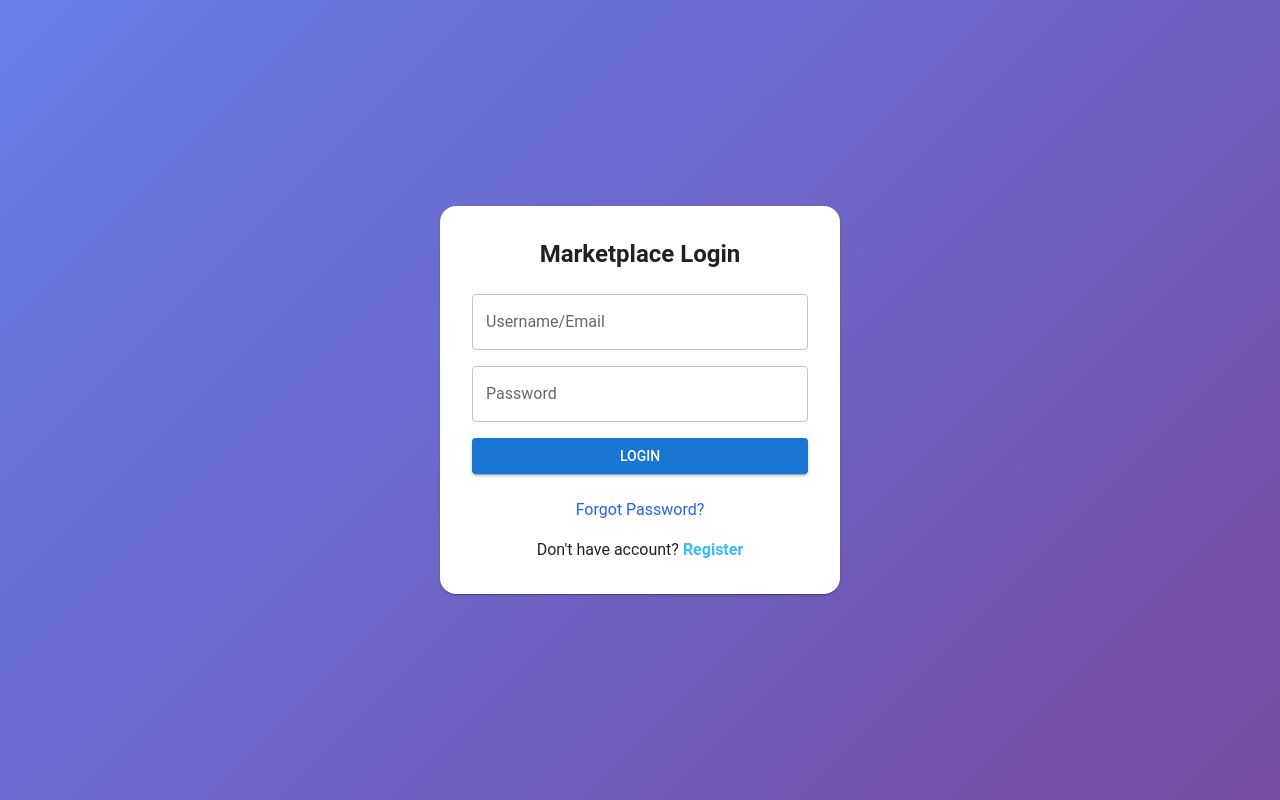
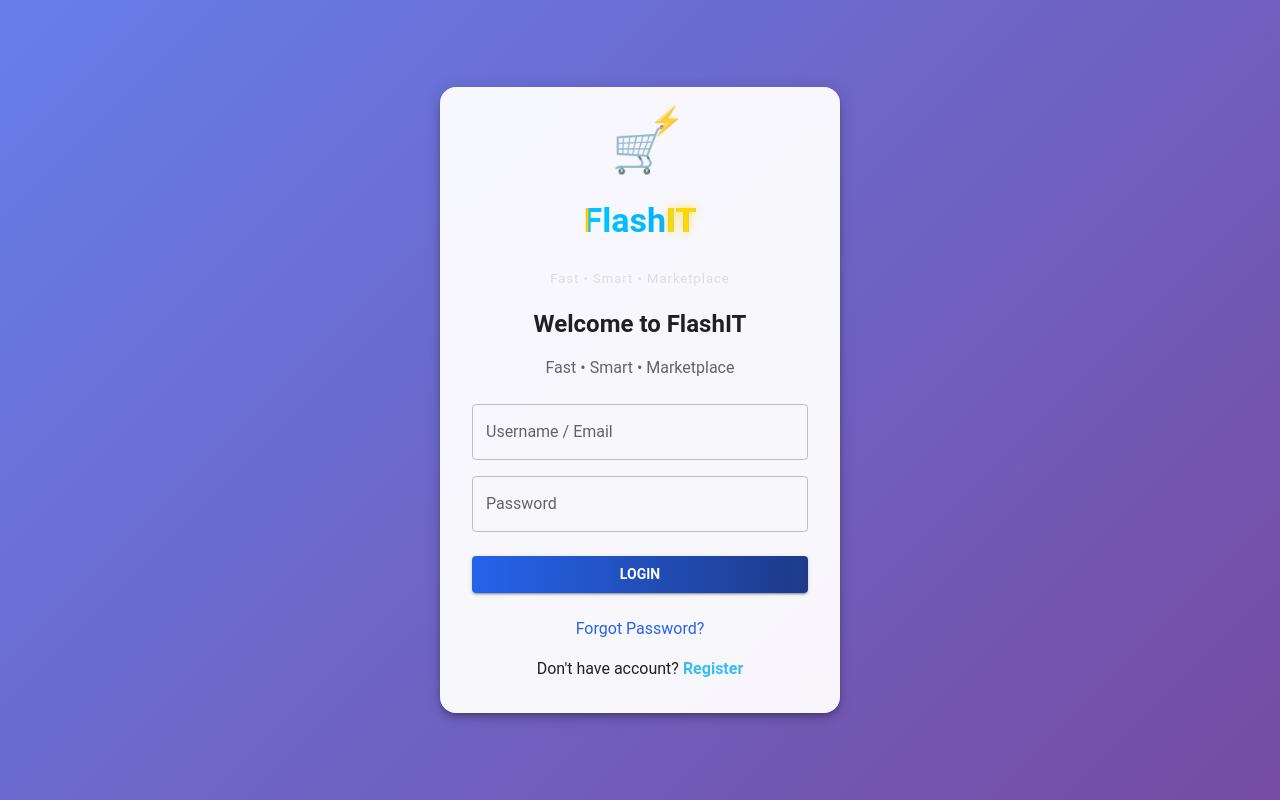
Before and after one commit to Adumongali-Anil/flashIT-marketplace, a React (Create React App) app in the folder stalls-frontend/: page / in a window 1280 px wide. Built offline with nearby package versions, Linux system fonts and the light colour scheme.

Commit message:
fix homepage issue 2.1

```diff
--- a/stalls-frontend/public/index.html
+++ b/stalls-frontend/public/index.html
@@ -2,7 +2,7 @@
 <html lang="en">
   <head>
     <meta charset="utf-8" />
-    <link rel="icon" href="%PUBLIC_URL%/favicon.ico" />
+    <link rel="icon" href="%PUBLIC_URL%/FlashITlogo.png" />
     <meta name="viewport" content="width=device-width, initial-scale=1" />
     <meta name="theme-color" content="#000000" />
     <meta
@@ -24,7 +24,7 @@
       work correctly both with client-side routing and a non-root public URL.
       Learn how to configure a non-root public URL by running `npm run build`.
     -->
-    <title>flashIT</title>
+    <title>FlashIT Marketplace</title>
   </head>
   <body>
     <noscript>You need to enable JavaScript to run this app.</noscript>
--- /dev/null
+++ b/stalls-frontend/src/components/FlashITPremiumLogo.css
@@ -0,0 +1,73 @@
+.premium-logo {
+  text-align: center;
+  margin-bottom: 20px;
+  animation: fadeIn 1s ease-in-out;
+}
+
+/* 🛒 Icon */
+.icon {
+  font-size: 45px;
+  position: relative;
+  display: inline-block;
+  animation: float 3s ease-in-out infinite;
+}
+
+/* ⚡ Lightning */
+.bolt {
+  position: absolute;
+  top: -12px;
+  right: -12px;
+  font-size: 22px;
+  color: #ffd700;
+  animation: pulse 1s infinite alternate;
+}
+
+/* 🔥 Text */
+.text {
+  font-size: 34px;
+  font-weight: bold;
+  margin-top: 8px;
+  background: linear-gradient(90deg, #00c6ff, #0072ff, #ffcc00);
+  background-size: 200%;
+  -webkit-background-clip: text;
+  -webkit-text-fill-color: transparent;
+  animation: gradientMove 3s infinite linear;
+}
+
+/* Highlight IT */
+.text span {
+  color: #ffd700;
+  -webkit-text-fill-color: #ffd700;
+  text-shadow: 0 0 8px rgba(255, 215, 0, 0.8);
+}
+
+/* ✨ Tagline */
+.tagline {
+  font-size: 13px;
+  color: #ddd;
+  margin-top: 5px;
+  letter-spacing: 1px;
+}
+
+/* 🔥 Animations */
+
+@keyframes float {
+  0% { transform: translateY(0); }
+  50% { transform: translateY(-10px); }
+  100% { transform: translateY(0); }
+}
+
+@keyframes pulse {
+  0% { opacity: 0.4; transform: scale(0.9); }
+  100% { opacity: 1; transform: scale(1.3); }
+}
+
+@keyframes gradientMove {
+  0% { background-position: 0%; }
+  100% { background-position: 200%; }
+}
+
+@keyframes fadeIn {
+  from { opacity: 0; transform: translateY(-10px); }
+  to { opacity: 1; transform: translateY(0); }
+}
--- /dev/null
+++ b/stalls-frontend/src/components/FlashITPremiumLogo.js
@@ -0,0 +1,21 @@
+import React from "react";
+import "./FlashITPremiumLogo.css";
+
+const FlashITPremiumLogo = () => {
+  return (
+    <div className="premium-logo">
+      <div className="icon">
+        🛒
+        <span className="bolt">⚡</span>
+      </div>
+
+      <h1 className="text">
+        Flash<span>IT</span>
+      </h1>
+
+      <p className="tagline">Fast • Smart • Marketplace</p>
+    </div>
+  );
+};
+
+export default FlashITPremiumLogo;
--- a/stalls-frontend/src/components/Footer.js
+++ b/stalls-frontend/src/components/Footer.js
@@ -24,7 +24,7 @@ function Footer() {
         >
 
             <Typography fontWeight="bold" fontSize="18px">
-                FLASHit Marketplace
+                FlashIT Marketplace
             </Typography>
 
             <Box mt={1}>
@@ -40,7 +40,7 @@ function Footer() {
             </Box>
 
             <Typography mt={1} fontSize="14px">
-                📧 flashIT@gmail.com | 📞 9441311833
+                📧 FlashIT@gmail.com | 📞 9441311833
             </Typography>
 
             <Typography mt={1} fontSize="13px">
--- a/stalls-frontend/src/pages/Login.js
+++ b/stalls-frontend/src/pages/Login.js
@@ -9,6 +9,7 @@ import {
 
 import api from "../services/api";
 import { useNavigate } from "react-router-dom";
+import FlashITPremiumLogo from "../components/FlashITPremiumLogo"; // ✅ ADD THIS
 
 function Login() {
 
@@ -46,16 +47,25 @@ function Login() {
 
     <Box sx={container}>
 
-      <Paper className="login-card" sx={card}>
+      <Paper className="login-card" sx={card} elevation={6}>
 
-        <Typography variant="h5" textAlign="center" mb={3} fontWeight="bold">
-          Marketplace Login
+        {/* 🔥 PREMIUM LOGO */}
+        <FlashITPremiumLogo />
+
+        <Typography variant="h5" textAlign="center" mb={2} fontWeight="bold">
+          Welcome to FlashIT
+        </Typography>
+
+        <Typography textAlign="center" mb={3} color="text.secondary">
+          Fast • Smart • Marketplace
         </Typography>
 
         <Box display="flex" flexDirection="column" gap={2}>
 
           <TextField
-            label="Username/Email"
+            label="Username / Email"
+            variant="outlined"
+            fullWidth
             value={username}
             onChange={(e) => setUsername(e.target.value)}
           />
@@ -63,13 +73,21 @@ function Login() {
           <TextField
             label="Password"
             type="password"
+            variant="outlined"
+            fullWidth
             value={password}
             onChange={(e) => setPassword(e.target.value)}
           />
 
-          <Button variant="contained" onClick={handleLogin}>
+          <Button
+            variant="contained"
+            fullWidth
+            onClick={handleLogin}
+            sx={loginBtn}
+          >
             Login
           </Button>
+
           <Typography textAlign="center" mt={1}>
             <span
               style={{ color: "#2563eb", cursor: "pointer" }}
@@ -97,7 +115,7 @@ function Login() {
   );
 }
 
-/* STYLE */
+/* 🎨 STYLES */
 
 const container = {
   minHeight: "100vh",
@@ -110,7 +128,18 @@ const container = {
 const card = {
   p: 4,
   width: 400,
-  borderRadius: "16px"
+  borderRadius: "16px",
+  background: "rgba(255,255,255,0.95)",   // 🔥 glass effect
+  backdropFilter: "blur(10px)"
+};
+
+const loginBtn = {
+  mt: 1,
+  background: "linear-gradient(90deg,#2563eb,#1e3a8a)",
+  fontWeight: "bold",
+  "&:hover": {
+    background: "linear-gradient(90deg,#1e40af,#1e3a8a)"
+  }
 };
 
 const registerText = {
```
Also changed, not shown: stalls-frontend/public/FlashITlogo.png (added).
